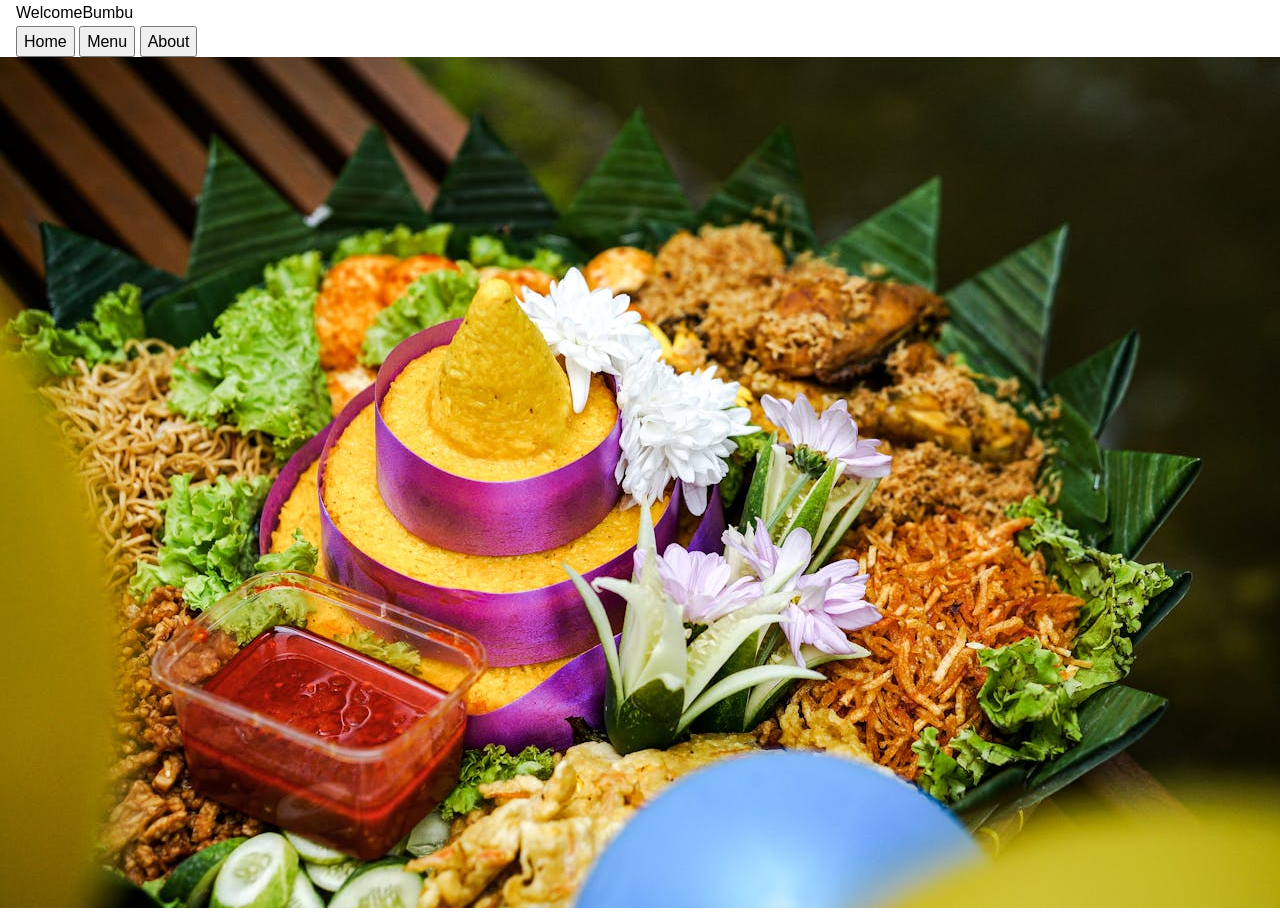
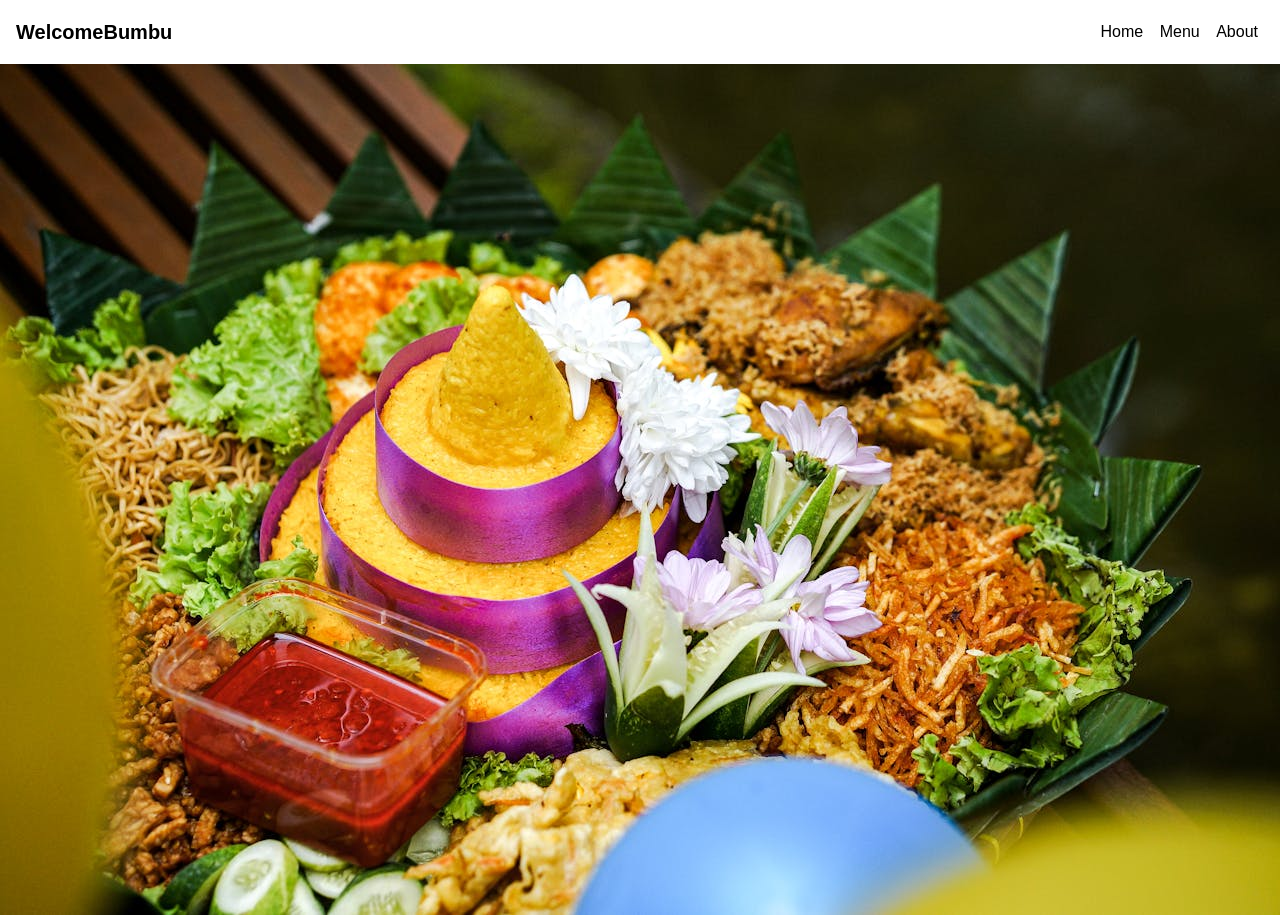
Before and after one commit to roaayala/restaurant-page, a website built with webpack: page src/index.html in a window 1280 px wide. Shown: the top 915 px of the page. Built offline with nearby package versions, Linux system fonts and the light colour scheme.

Commit message:
nav styling done

```diff
--- a/src/index.html
+++ b/src/index.html
@@ -7,12 +7,16 @@
 	</head>
 	<body>
 		<header class="header">
-			<span class="title">WelcomeBumbu</span>
-			<nav id="nav">
-				<button id="home">Home</button>
-				<button id="menu">Menu</button>
-				<button id="about">About</button>
-			</nav>
+			<div class="container">
+				<div class="header-items">
+					<span class="title">WelcomeBumbu</span>
+					<nav id="nav">
+						<button class="button" id="home">Home</button>
+						<button class="button" id="menu">Menu</button>
+						<button class="button" id="about">About</button>
+					</nav>
+				</div>
+			</div>
 		</header>
 		<main id="content"></main>
 	</body>
--- a/src/styles/base.css
+++ b/src/styles/base.css
@@ -1,18 +1,44 @@
 body {
 	font-family: sans-serif;
 	line-height: 1.6;
+}
+.header {
+	padding: 1rem 0;
+}
+
+.header-items {
+	display: flex;
+	justify-content: space-between;
+	align-items: center;
+}
+
+.title {
+	font-size: 1.25rem;
+	font-weight: 700;
+	margin-right: auto;
+}
+
+#nav {
+}
+
+.button {
+	border: none;
+	background-color: transparent;
+	cursor: pointer;
+}
+.button:hover {
 }
 
 h1 {
 	font-size: 1.75rem;
 	line-height: 1.15;
-	margin-bottom: 0.5rem;
+	margin-bottom: 1rem;
 }
 
 h2 {
 	font-size: 1.4rem;
 	line-height: 1.25;
-	margin-bottom: 0.5;
+	margin-bottom: 0.5rem;
 }
 
 img {
--- a/src/styles/layout.css
+++ b/src/styles/layout.css
@@ -1,4 +1,3 @@
-.header,
 .container {
 	padding: 0 1rem;
 }
```
